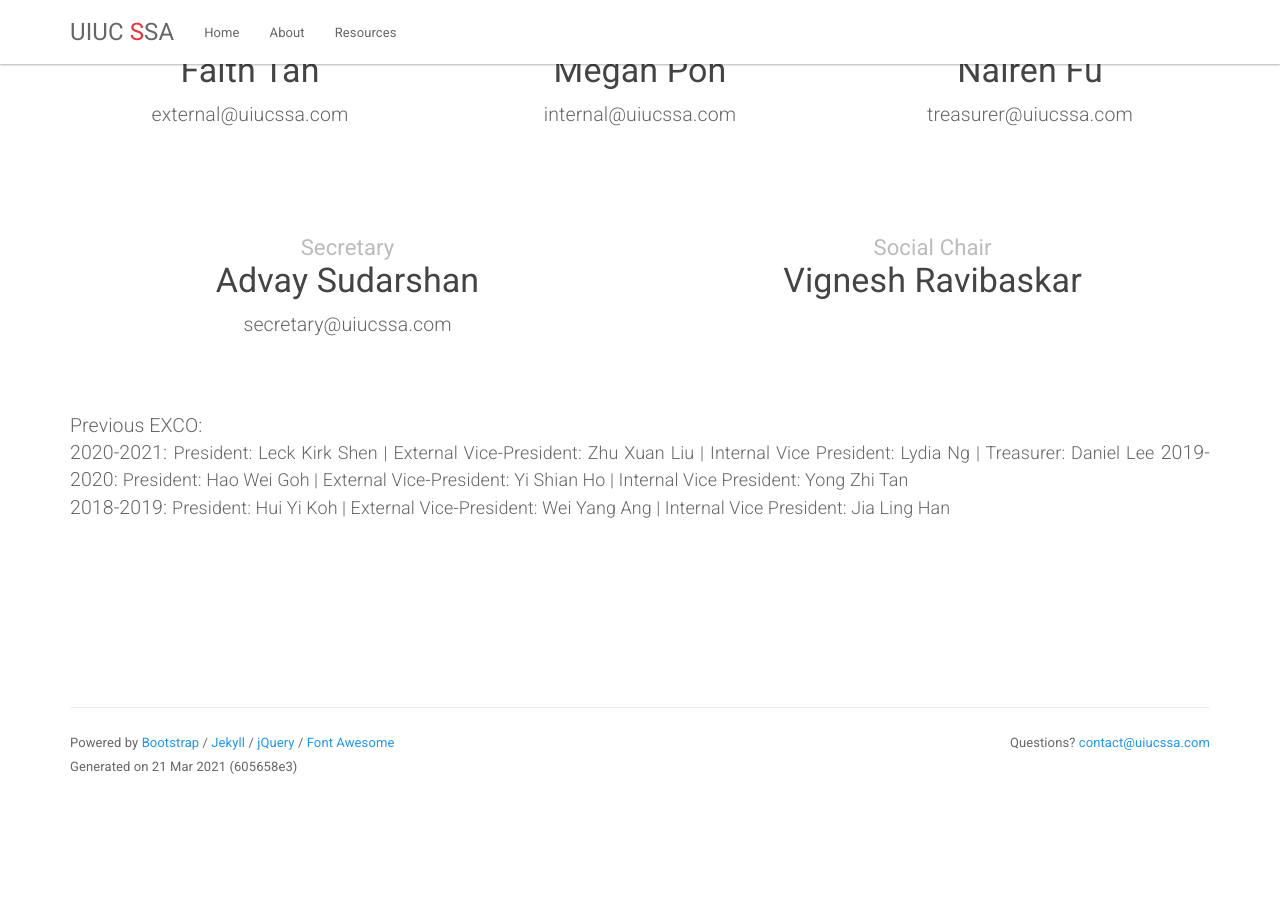
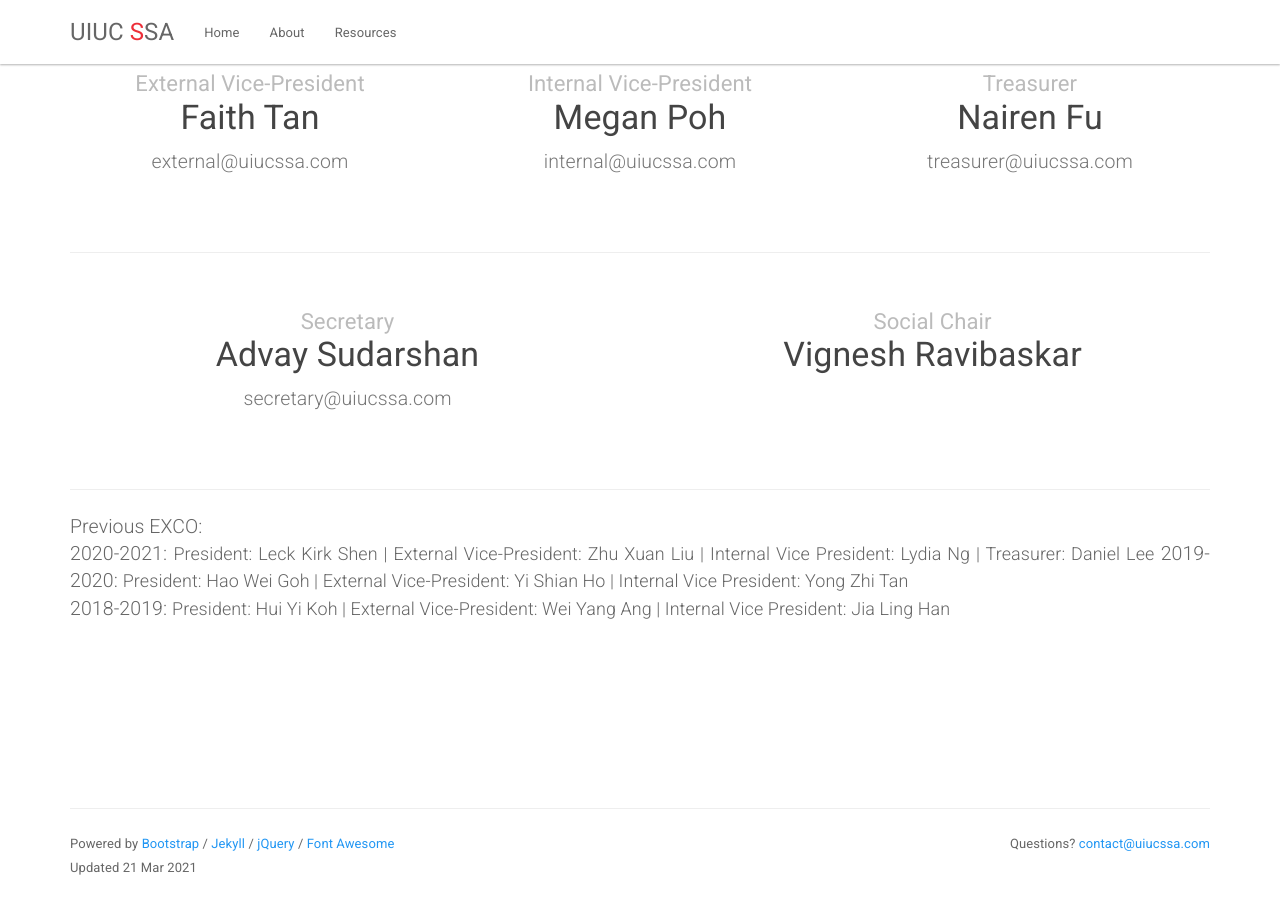
Before and after one commit to uiucssa/uiucssa.github.io, a Jekyll site: the page built from about.html, in a window 1280 px wide and 900 px high, scrolled down 1194 px. Built offline with Jekyll 4.4.1, drawn with Linux system fonts in a browser that asks for light colours; before the commit the page ends 1993 px from its top, so only the background shows below that.

Commit message:
Added hyperlinks to exco emails and cleaned up bottom page

```diff
--- a/_layouts/base.html
+++ b/_layouts/base.html
@@ -69,13 +69,7 @@
           <span class="pull-left">
             Powered by <a href="http://getbootstrap.com/">Bootstrap</a> / <a href="http://jekyllrb.com/">Jekyll</a> / <a href="https://jquery.com/">jQuery</a> / <a href="http://fortawesome.github.io/Font-Awesome/">Font Awesome</a>
             <br>
-            Generated on {{ 'now' | date: '%d %b %Y' }}
-
-            <script type="text/javascript">
-              var version = {{ 'now' | date: '%s' }};
-
-              document.write('(' + version.toString(16) + ')');
-            </script>
+            Updated {{ 'now' | date: '%d %b %Y' }}
           </span>
 
           <span class="pull-right">
--- a/about.html
+++ b/about.html
@@ -102,7 +102,7 @@
     <h1 class="text-center">
         Executive Committee
     </h1>
-    <p class="lead text-center">exco@uiucssa.com</p>
+    <p class="lead text-center"><a href="mailto:exco@uiucssa.com" style="color: #777">exco@uiucssa.com</a></p>
 </div>
 
 <div class="row">
@@ -112,49 +112,49 @@
             <small>President</small><br>
             Ravyu Sivakumaran
         </h3>
-        <p class="lead text-center">president@uiucssa.com</p>
+        <p class="lead text-center"><a href="mailto:president@uiucssa.com" style="color: #777">president@uiucssa.com</a></p>
     </div>
 </div>
-
+<hr>
 <div class="row">
-    <div class="col-md-4" style="padding-bottom: 50px;">
+    <div class="col-md-4" style="padding-bottom: 30px;">
         <!-- <img src="{{ site.url }}/img/exco/ruowei.png" class="img-responsive center-block"> -->
         <h3 class="text-center">
             <small>External Vice-President</small><br>
             Faith Tan
         </h3>
-        <p class="lead text-center">external@uiucssa.com</p>
+        <p class="lead text-center"><a href="mailto:external@uiucssa.com" style="color: #777">external@uiucssa.com</a></p>
     </div>
-    <div class="col-md-4" style="padding-bottom: 50px;">
+    <div class="col-md-4" style="padding-bottom: 30px;">
         <!-- <img src="{{ site.url }}/img/exco/jingrong.png" class="img-responsive center-block"> -->
         <h3 class="text-center">
             <small>Internal Vice-President</small><br>
             Megan Poh
         </h3>
-        <p class="lead text-center">internal@uiucssa.com</p>
+        <p class="lead text-center"><a href="mailto:internal@uiucssa.com" style="color: #777">internal@uiucssa.com</a></p>
     </div>
-    <div class="col-md-4" style="padding-bottom: 50px;">
+    <div class="col-md-4" style="padding-bottom: 30px;">
         <!-- <img src="{{ site.url }}/img/exco/ruowei.png" class="img-responsive center-block"> -->
         <h3 class="text-center">
             <small>Treasurer</small><br>
             Nairen Fu
         </h3>
-        <p class="lead text-center">treasurer@uiucssa.com</p>
+        <p class="lead text-center"><a href="mailto:treasurer@uiucssa.com" style="color: #777">treasurer@uiucssa.com</a></p>
     </div>
     <div class="col-md-2">
     </div>
 </div>
-
+<hr>
 <div class="row">
-    <div class="col-md-6" style="padding-bottom: 50px;">
+    <div class="col-md-6" style="padding-bottom: 30px;">
         <!-- <img src="{{ site.url }}/img/exco/ruowei.png" class="img-responsive center-block"> -->
         <h3 class="text-center">
             <small>Secretary</small><br>
             Advay Sudarshan
         </h3>
-        <p class="lead text-center">secretary@uiucssa.com</p>
+        <p class="lead text-center"><a href="mailto:secretary@uiucssa.com" style="color: #777">secretary@uiucssa.com</a></p>
     </div>
-    <div class="col-md-6" style="padding-bottom: 50px;">
+    <div class="col-md-6" style="padding-bottom: 30px;">
         <!-- <img src="{{ site.url }}/img/exco/ruowei.png" class="img-responsive center-block"> -->
         <h3 class="text-center">
             <small>Social Chair</small><br>
@@ -162,13 +162,13 @@
         </h3>
     </div>
 </div>
-
+<hr>
 <div style="padding-bottom: 100px;">
         <p class="lead text-justify">
            Previous EXCO: <br>
-           2020-2021: <small> President: Leck Kirk Shen | External Vice-President: Zhu Xuan Liu | Internal Vice President: Lydia Ng | Treasurer: Daniel Lee</small>
-           2019-2020: <small> President: Hao Wei Goh | External Vice-President: Yi Shian Ho | Internal Vice President: Yong Zhi Tan </small><br>
-           2018-2019: <small> President: Hui Yi Koh | External Vice-President: Wei Yang Ang | Internal Vice President: Jia Ling Han </small><br>
+           2020-2021: <small> President: Leck Kirk Shen | External Vice-President: Zhu Xuan Liu | Internal Vice President: Lydia Ng     | Treasurer: Daniel Lee</small>
+           2019-2020: <small> President: Hao Wei Goh    | External Vice-President: Yi Shian Ho  | Internal Vice President: Yong Zhi Tan </small><br>
+           2018-2019: <small> President: Hui Yi Koh     | External Vice-President: Wei Yang Ang | Internal Vice President: Jia Ling Han </small><br>
 </div>
 <!-- A guide on the offsets in order to center the alignment:
 https://getbootstrap.com/docs/4.3/layout/grid/#offsetting-columns -->
```
